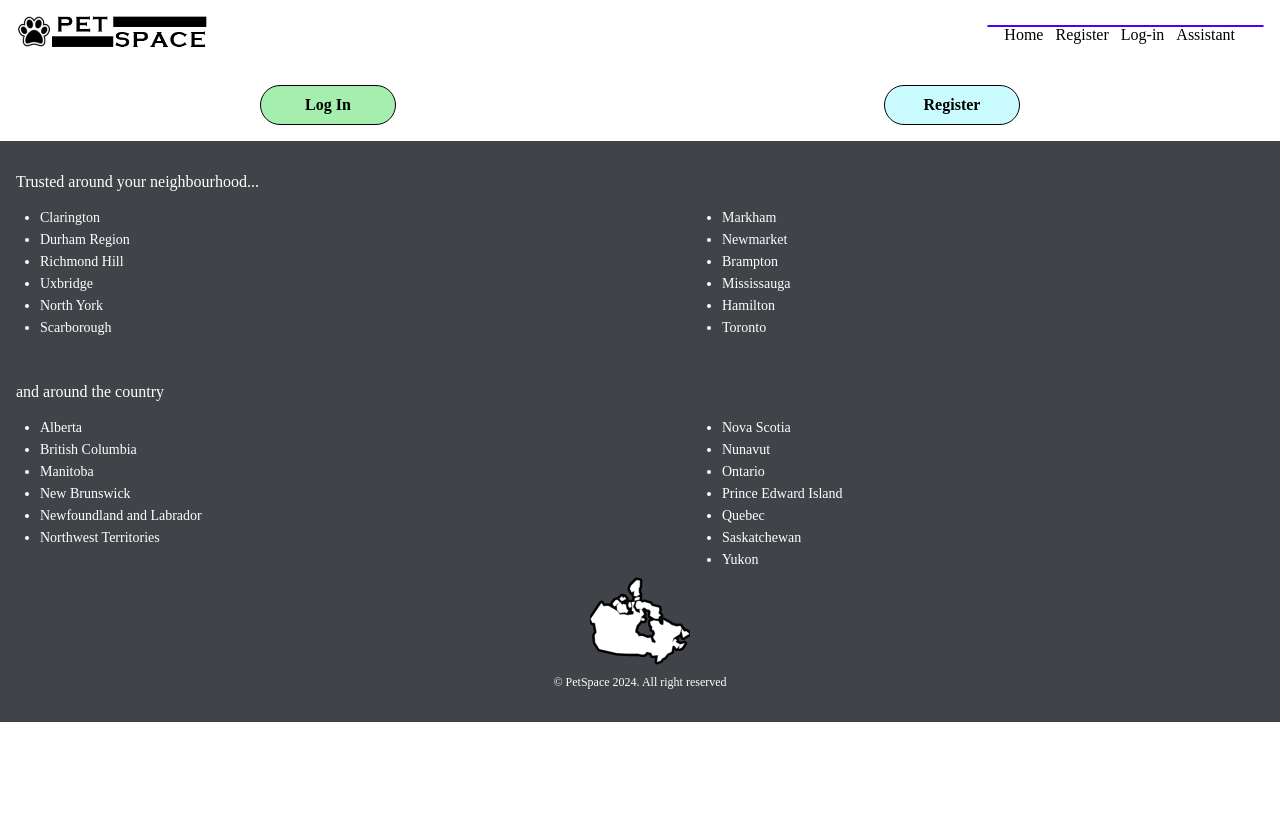
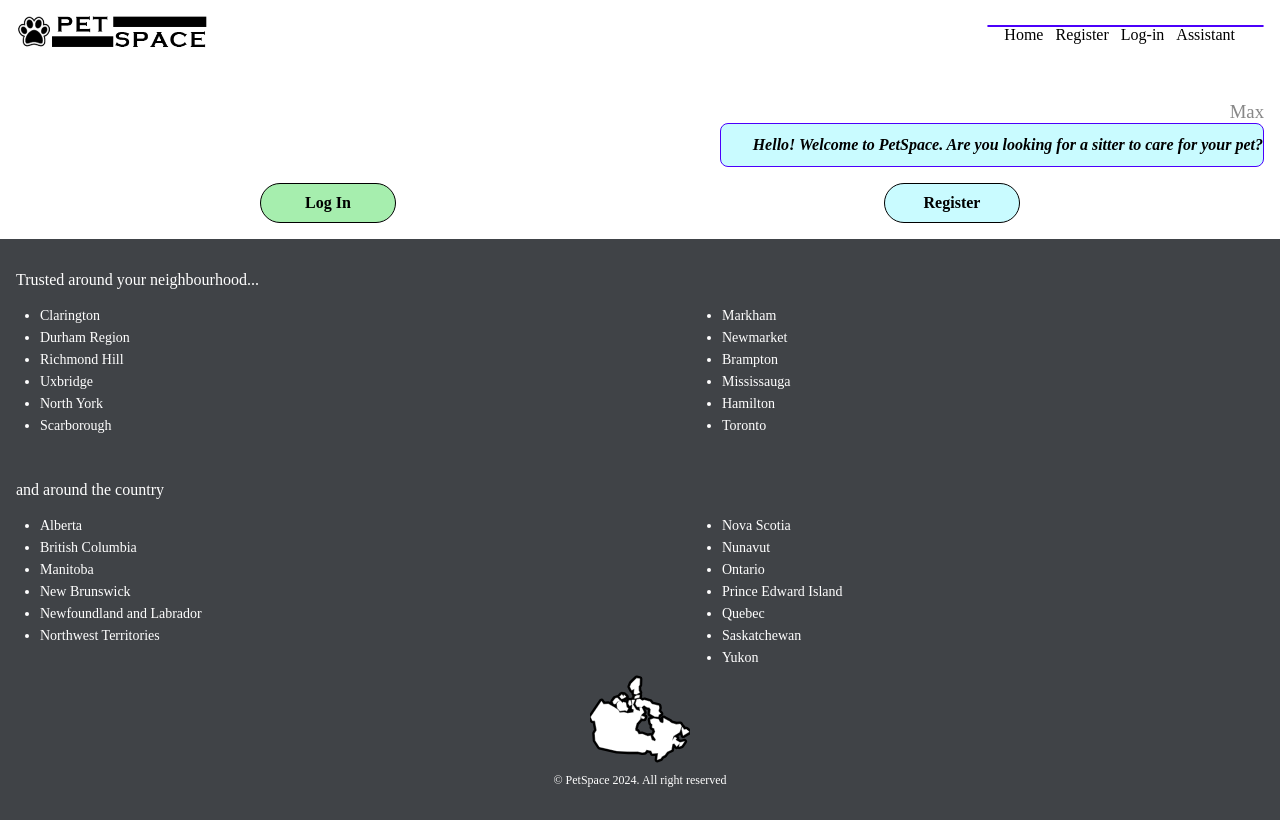
Before and after one commit to DBeaulne/petspace-client, a React (Create React App) app: page /assistant in a window 1280 px wide. Built offline with nearby package versions, Linux system fonts and the light colour scheme.

Commit message:
code and style a re-usable chat bubble component

```diff
--- a/src/components/ChatBubble/ChatBubble.jsx
+++ b/src/components/ChatBubble/ChatBubble.jsx
@@ -1,12 +1,14 @@
 /* Chat Bubble component */
 import "./ChatBubble.scss";
 
-const ChatBubble = ({ name, text, input }) => {
+const ChatBubble = ({ name, text, input, color }) => {
 	return (
 		<section className="chat-bubble">
-			<h3 className="chat-bubble__name">{name}</h3>
-			<div className="chat-bubble__response-box">
-				<p className="chat-bubble__text">{text}</p>
+			<div className="chat-bubble__wrapper">
+				<h3 className="chat-bubble__name">{name}</h3>
+				<div className="chat-bubble__response-box chat-bubble__response-box--response">
+					<p className="chat-bubble__text">{text}</p>
+				</div>
 			</div>
 		</section>
 	);
--- a/src/components/ChatBubble/ChatBubble.scss
+++ b/src/components/ChatBubble/ChatBubble.scss
@@ -3,7 +3,56 @@
 
 .chat-bubble {
 	display: flex;
-	width: auto;
-	max-width: 80%;
+	flex-direction: column;
+	width: 100%;
 	min-width: 5rem;
+	padding-top: 1rem;
+	padding-bottom: 1rem;
+	align-items: flex-end;
+
+	&--left {
+		align-items: flex-start;
+	}
+
+	&--right {
+		align-items: flex-end;
+	}
+
+	&__wrapper {
+		display: flex;
+		flex-direction: column;
+		width: 80%;
+		align-items: flex-end;
+	}
+
+	&__name {
+		display: flex;
+		color: clrs.$PetSpace-Med-Grey-text;
+	}
+
+	&__response-box {
+		display: flex;
+		border: 1px solid clrs.$PetSpace-Blue;
+		border-radius: 8px;
+
+		&--response {
+			background-color: clrs.$PetSpace-Ice;
+		}
+
+		&--input {
+			background-color: clrs.$PetSpace-Mint;
+		}
+	}
+
+	&__text {
+		font-size: 1rem;
+		color: clrs.$PetSpace-Black;
+		font-style: italic;
+		font-weight: bold;
+		padding-top: 0.75rem;
+		padding-bottom: 0.75rem;
+		padding-left: 1.5rem;
+		padding-right: 0rem;
+		text-indent: 0.5rem;
+	}
 }
--- a/src/pages/AssistantPage/AssistantPage.jsx
+++ b/src/pages/AssistantPage/AssistantPage.jsx
@@ -1,10 +1,15 @@
 /* AI Assistant Page */
 import "./AssistantPage.scss";
 import Button from "../../components/Button/Button";
+import ChatBubble from "../../components/ChatBubble/ChatBubble";
 
 const AssistantPage = () => {
 	return (
 		<section className="assistant">
+			<ChatBubble
+				name={"Max"}
+				text={"Hello! Welcome to PetSpace. Are you looking for a sitter to care for your pet?"}
+			/>
 			<div className="assistant__button-container">
 				<Button
 					color={"mint"}
```
Also changed, not shown: 1 other file (tests, documents, lock files or other folders).
